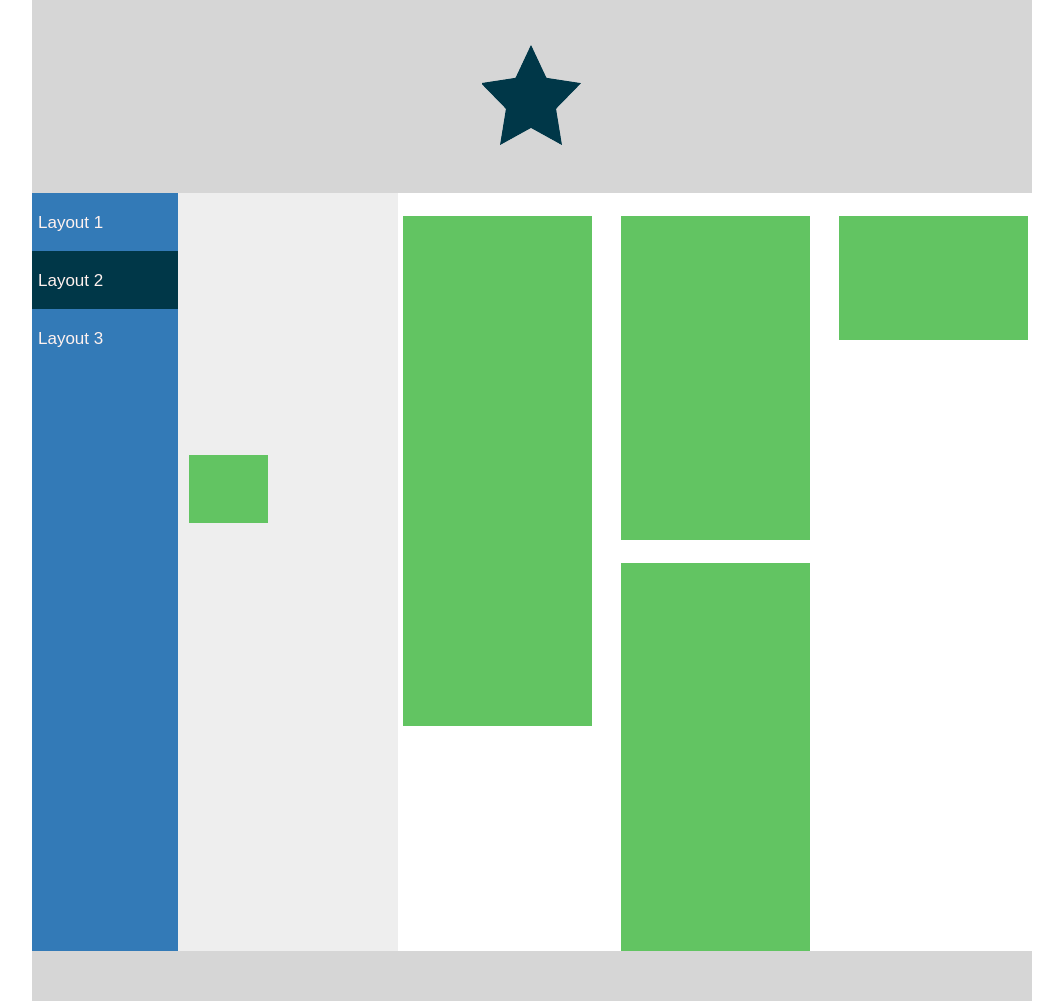
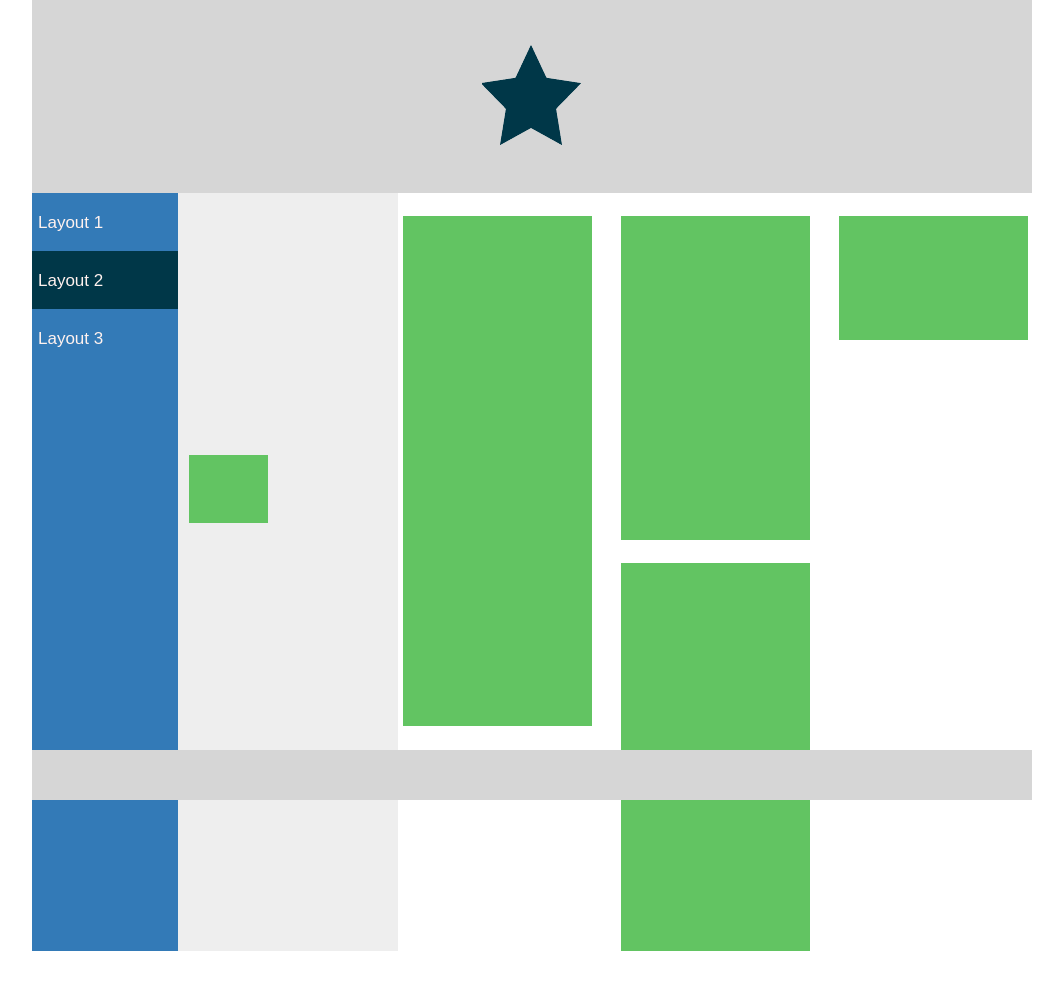
Before and after one commit to roishmueli1/html-ex2, a plain HTML site: page layout2.html in a window 1280 px wide. Shown: the whole page, without its empty margins (108-1171 px from the left). After the commit the page ends 951 px from the top, so only its background shows below. Drawn offline with Linux system fonts and the light colour scheme.

Commit message:
update fixed footer in layer2

```diff
--- a/includes/style.css
+++ b/includes/style.css
@@ -134,8 +134,6 @@ a{
 	height:324px;
 	left: 218px;
 	background-color: #62c462;
-
-
 }
 #boxAsideTopBottom{
 	position: relative;
@@ -152,8 +150,16 @@ a{
 	background-color: #62c462;
 	left: 218px;
 }
-footer{
+#layout1 footer{
 	height: 50px;
 	background-color: #d6d6d6;
 	clear: both;
 }
+#layout2 footer{
+	height: 50px;
+	width: 1000px;
+	position: fixed;
+	bottom: 0px;
+	background-color: #d6d6d6;
+	clear: both;
+}
```
Also changed, not shown: layout2.html (+1 -0 lines).
